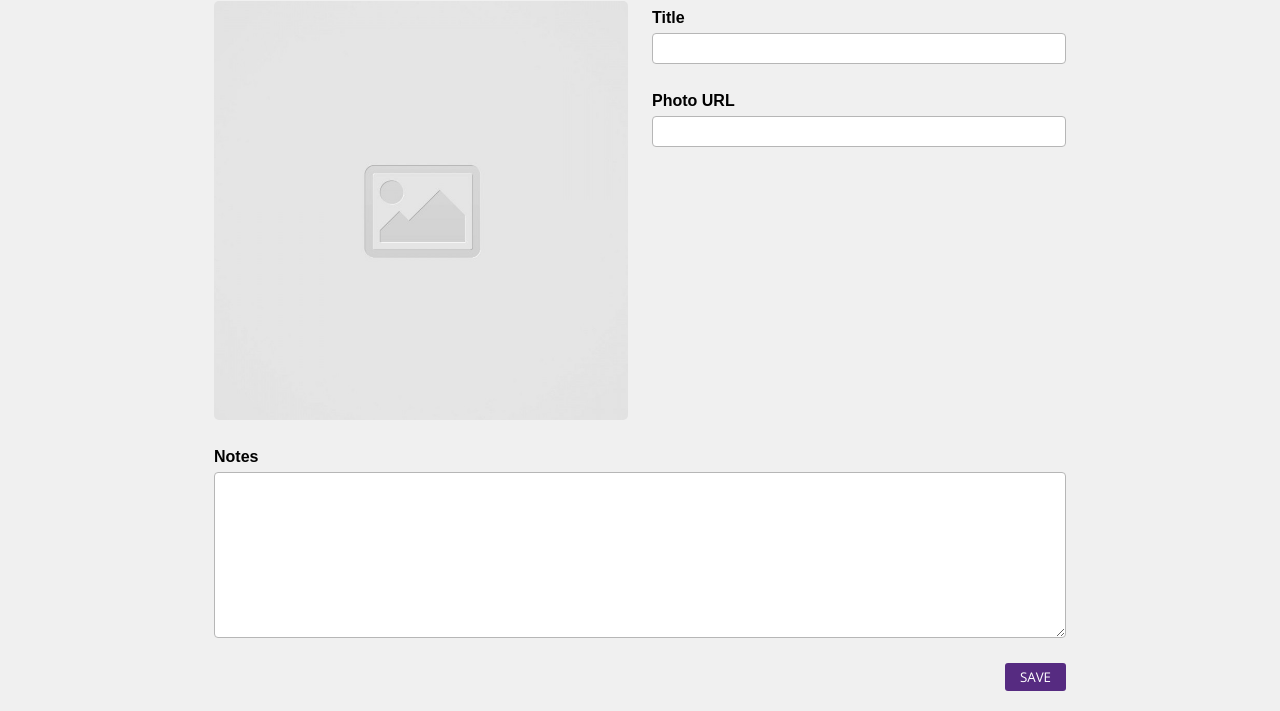
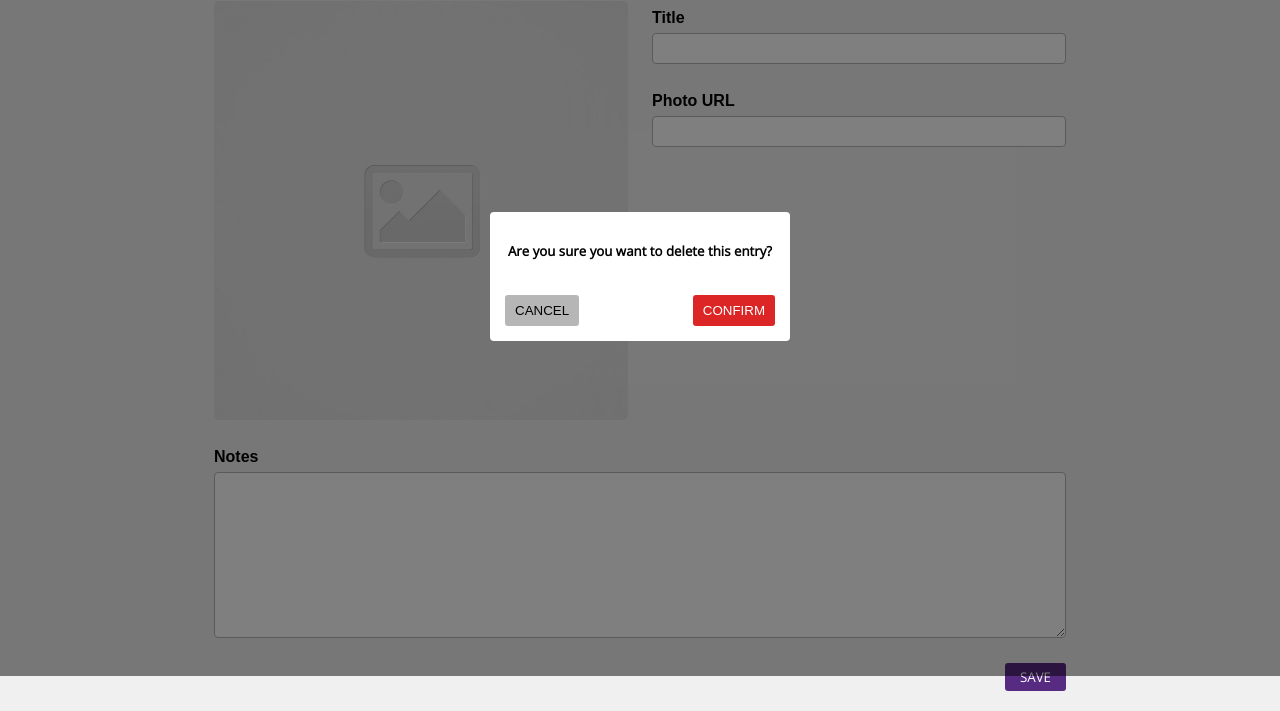
Before and after one commit to heerakmoon/code-journal-0123, a website: page index.html in a window 1280 px wide. Shown: the part 124-835 px from the top of the page. Drawn offline with nearby package versions, Linux system fonts and the light colour scheme; a web font is replaced by a local one.

Commit message:
Created modal

```diff
--- a/css/styles.css
+++ b/css/styles.css
@@ -125,6 +125,38 @@ i:hover {
   padding: 0;
 }
 
+.cancel-button {
+  background-color: rgb(182, 182, 182);
+}
+
+.confirm-button {
+  background-color: rgb(220, 38, 38);
+  color: white;
+}
+
+.modal-buttons {
+  padding: 8px 10px;
+}
+
+.question {
+  padding: 15px 0 35px;
+}
+
+.white-box {
+  width: 300px;
+  margin: auto;
+  background-color: white;
+  border-radius: 4px;
+  padding: 15px;
+}
+
+.black-bg {
+  position: fixed;
+  inset: 0;
+  display: flex;
+  background-color: rgb(0 0 0/ 50%);
+}
+
 @media screen and (min-width: 768px) {
   h2 {
     margin: 0;
--- a/index.html
+++ b/index.html
@@ -75,6 +75,19 @@
             <button class="white-open-sans">SAVE</button>
           </div>
         </div>
+        <div>
+          <div class="black-bg">
+            <div class="white-box">
+              <div class="question">
+                <h5 class="text-center">Are you sure you want to delete this entry?</h5>
+              </div>
+              <div class="row space-between">
+                <button class="cancel-button modal-buttons">CANCEL</button>
+                <button class="confirm-button modal-buttons">CONFIRM</button>
+              </div>
+            </div>
+          </div>
+        </div>
       </form>
     </div>
     <div id="entries" data-view="entries" class="hidden">
--- a/js/main.js
+++ b/js/main.js
@@ -155,3 +155,9 @@ $ul.addEventListener('click', function (event) {
     $delete.className = '';
   }
 });
+
+// $form.addEventListener('click', function (event) {
+//   if (event.target === $delete) {
+
+//   }
+// })
```
